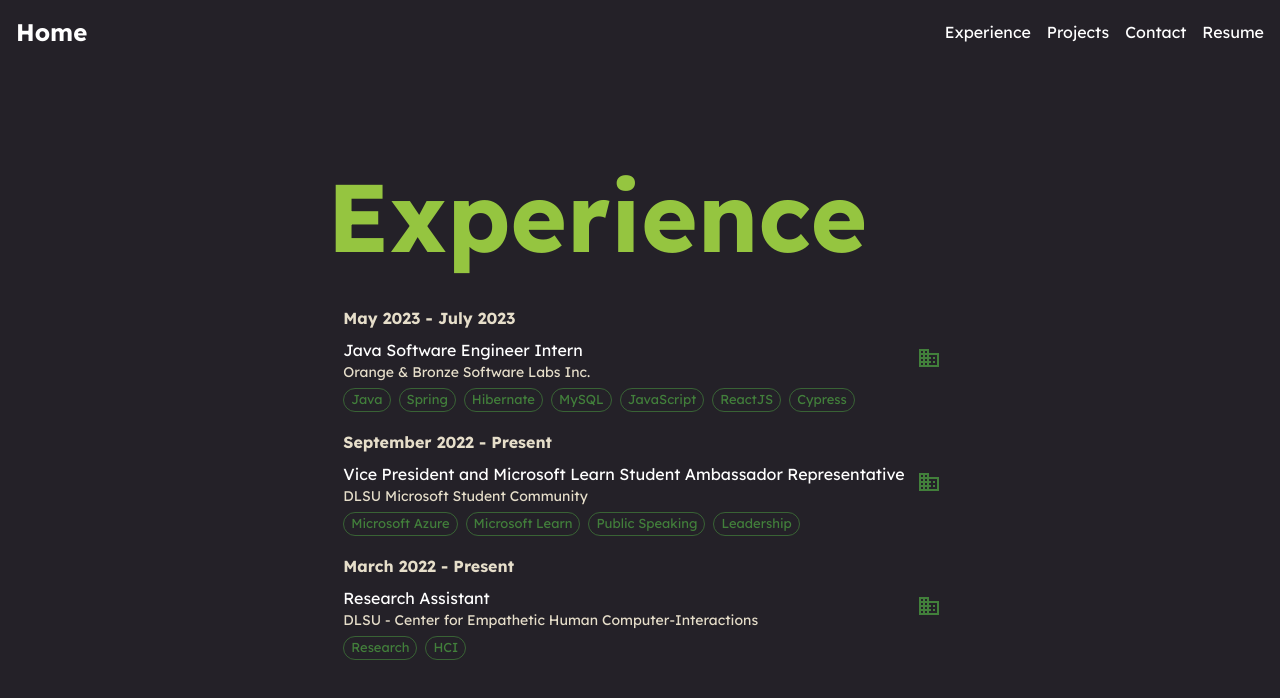
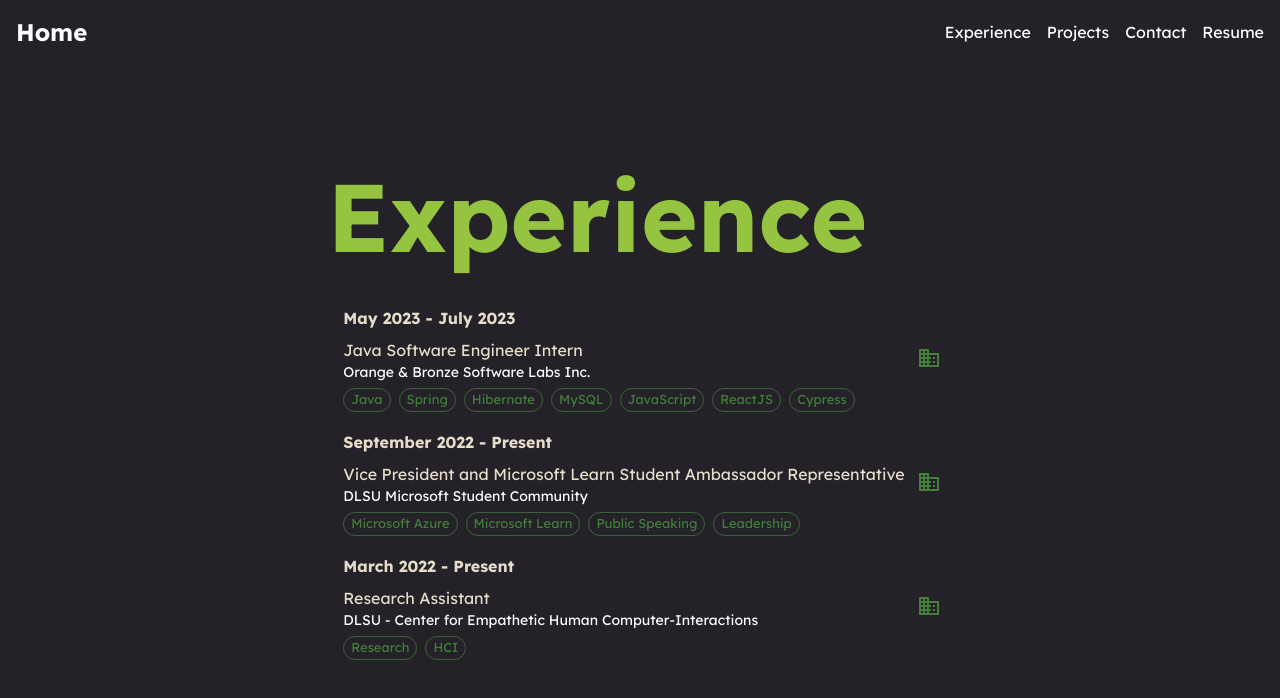
Before and after one commit to erik-lance/portfolio-website, a Next.js app: page /experience in a window 1280 px wide. Shown: the top 698 px of the page. Built offline with nearby package versions, Linux system fonts and the light colour scheme.

Commit message:
Swapped position and company text color

```diff
--- a/src/pages/experience.tsx
+++ b/src/pages/experience.tsx
@@ -46,6 +46,12 @@ export default function Experience() {
                             <ListItemText
                                 primary={job.position}
                                 secondary={job.company}
+                                primaryTypographyProps={{
+                                    color: "text.secondary",
+                                }}
+                                secondaryTypographyProps={{
+                                    color: "text.primary",
+                                }}
                             />
                             <Stack
                                 direction="row"
```
